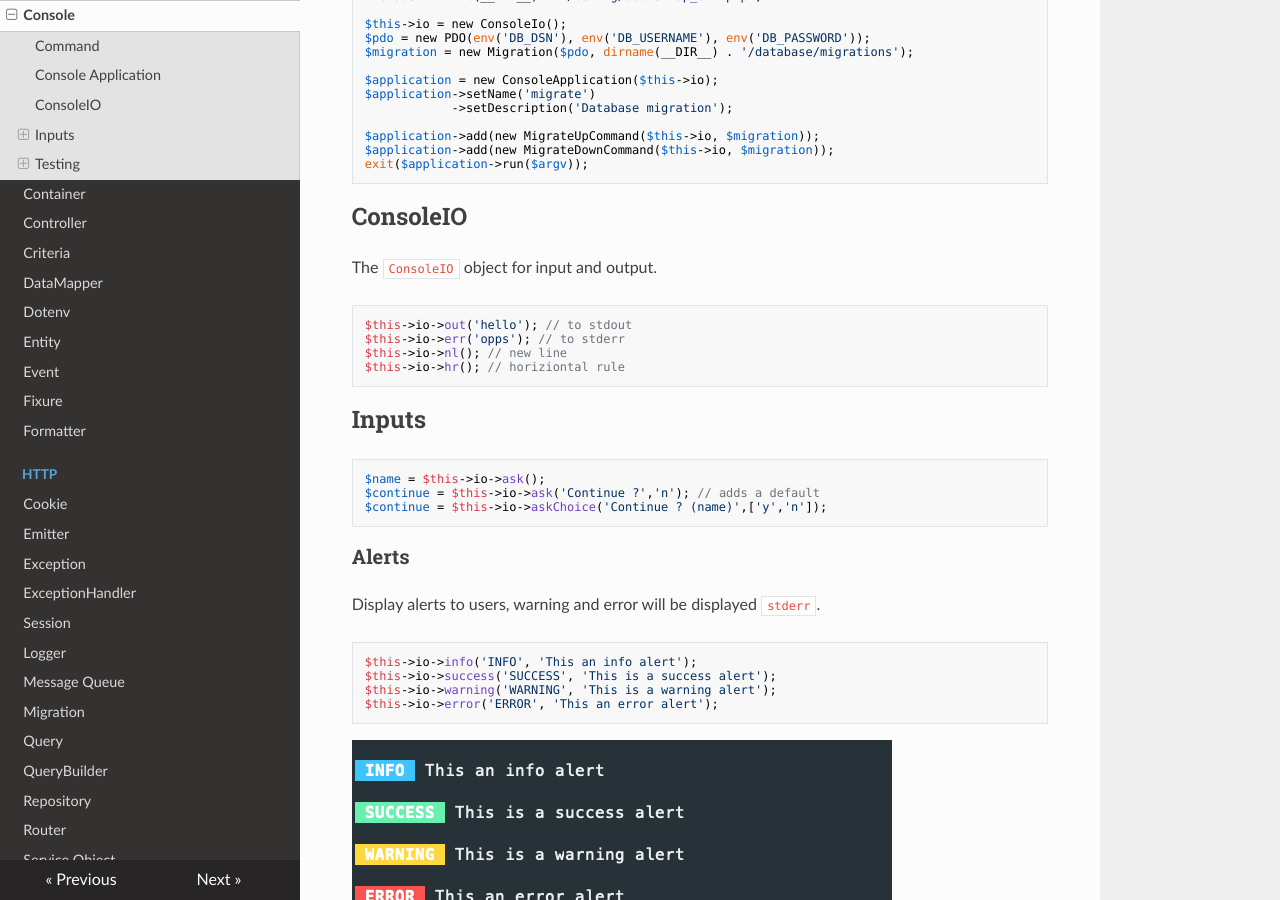
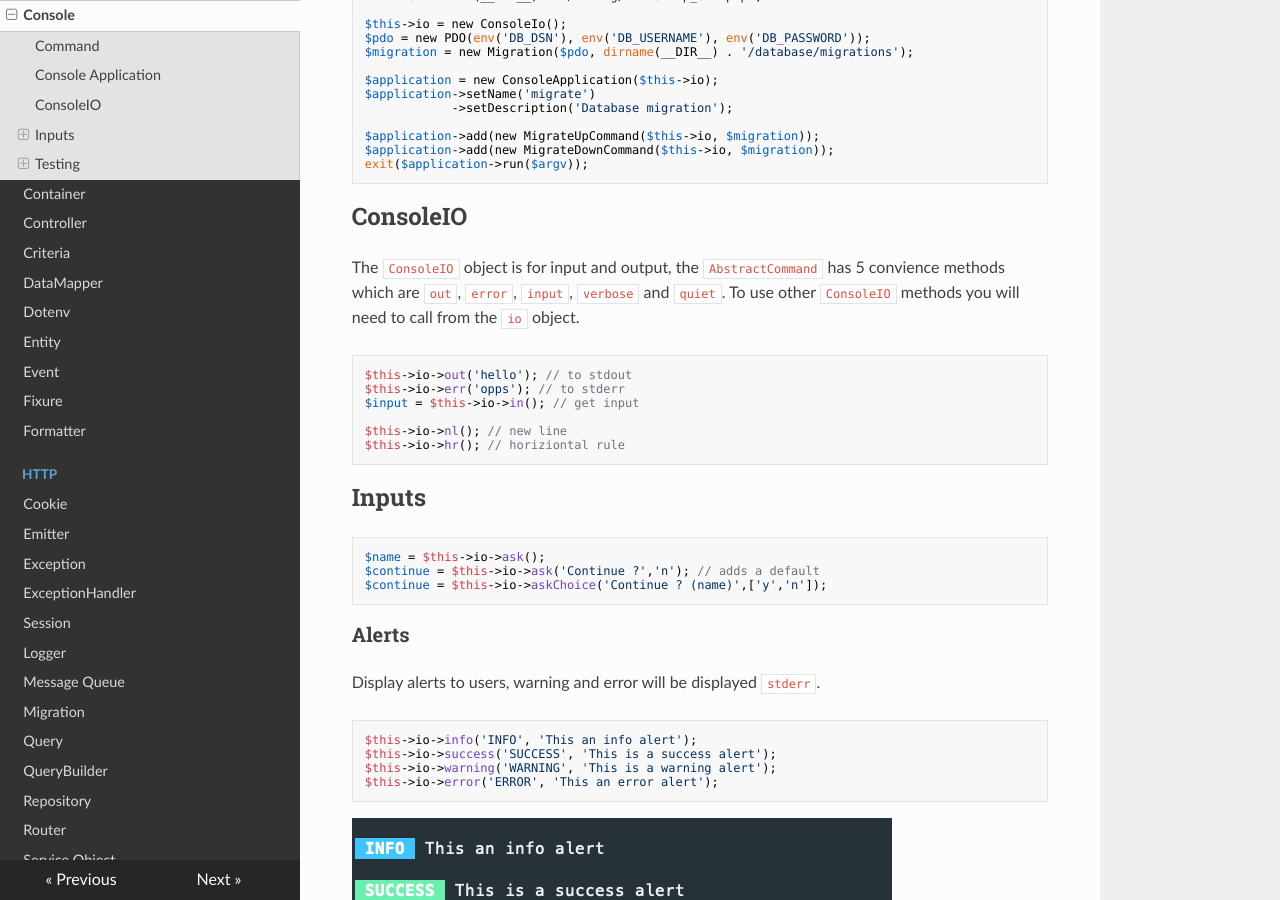
Before and after one commit to amandasharief/lightning, an MkDocs documentation site: the page built from docs/console.md, in a window 1280 px wide and 900 px high, scrolled down 1039 px. Built offline with MkDocs 1.6.1, drawn with Linux system fonts in a browser that asks for light colours; nearby versions of some CDN libraries.

Commit message:
worked on help

````diff
--- a/docs/console.md
+++ b/docs/console.md
@@ -71,12 +71,14 @@ exit($application->run($argv));
 
 ## ConsoleIO
 
-The `ConsoleIO` object for input and output.
+The `ConsoleIO` object is for input and output, the `AbstractCommand` has 5 convience methods which are `out`, `error`, `input`, `verbose` and `quiet`. To use other `ConsoleIO` methods you will need to call from the `io` object.
 
 
 ```php
 $this->io->out('hello'); // to stdout
 $this->io->err('opps'); // to stderr
+$input = $this->io->in(); // get input
+
 $this->io->nl(); // new line
 $this->io->hr(); // horiziontal rule
 ```
````
